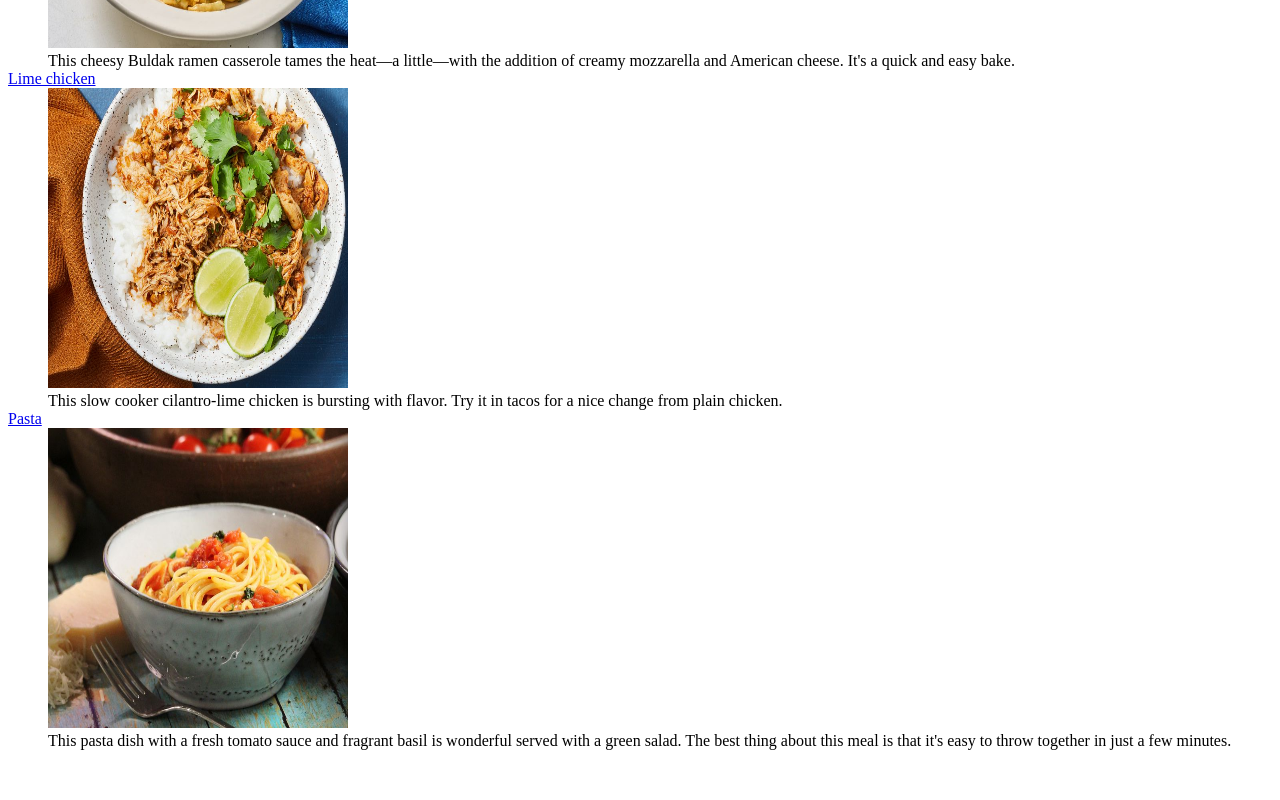
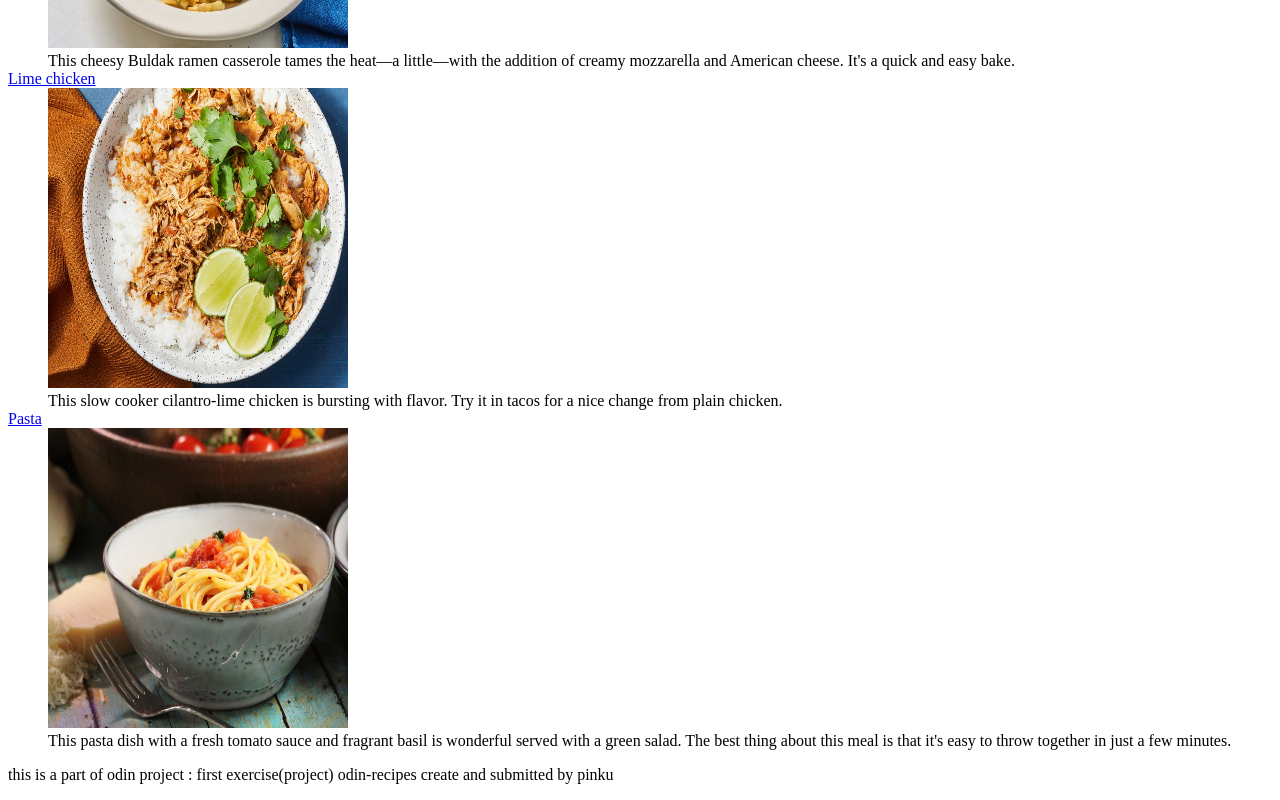
Before and after one commit to im-pinku/odin-recipes, a plain HTML site: page index.html in a window 1280 px wide. Shown: the part 350-1150 px from the top of the page. Before the commit the page ends 1116 px from the top, so only its background shows below. Drawn offline with Linux system fonts and the light colour scheme.

Commit message:
attaching digital signature at index page

```diff
--- a/index.html
+++ b/index.html
@@ -36,7 +36,9 @@
 
             </dl>
 
-
+    <p>
+        this is a part of odin project : first exercise(project) odin-recipes create and submitted by pinku
+    </p>
     </body>
 <!--head wrap end here || a separate line between body and end tag of html -->
 </html>
```
